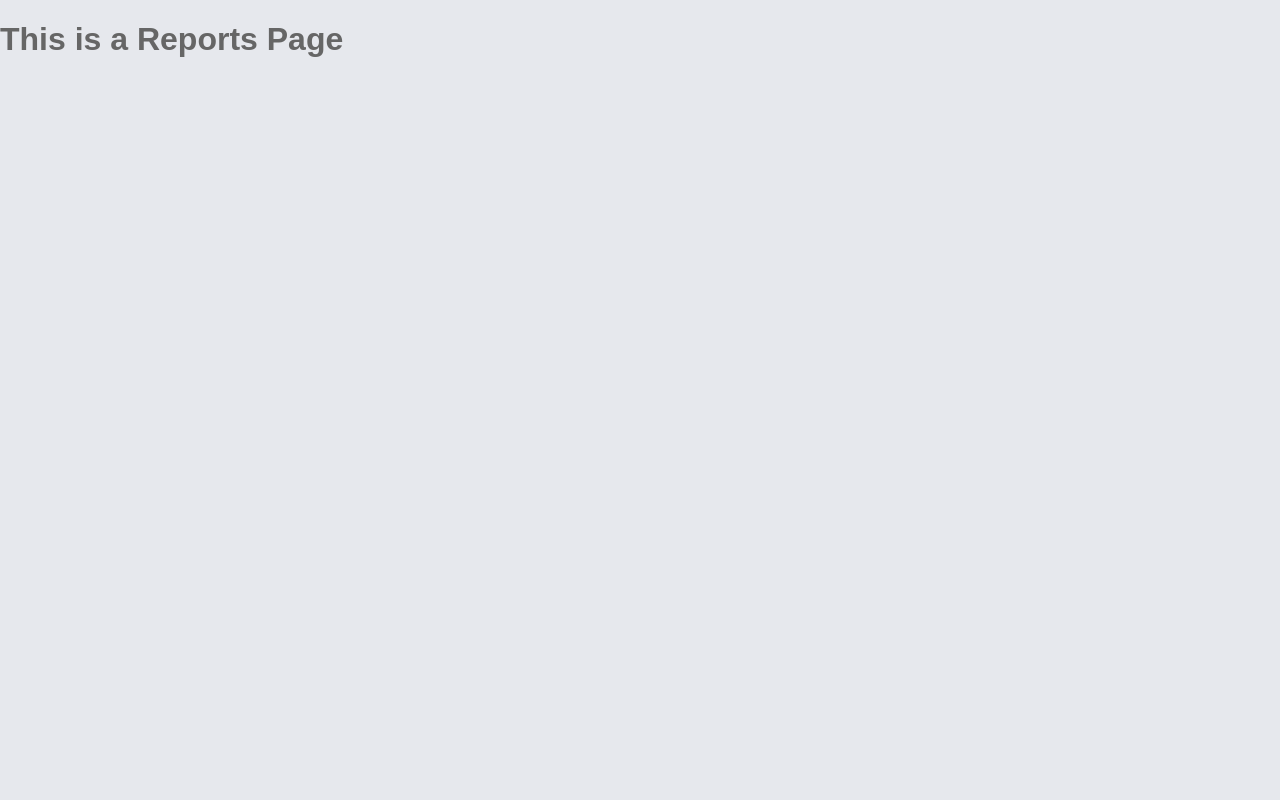
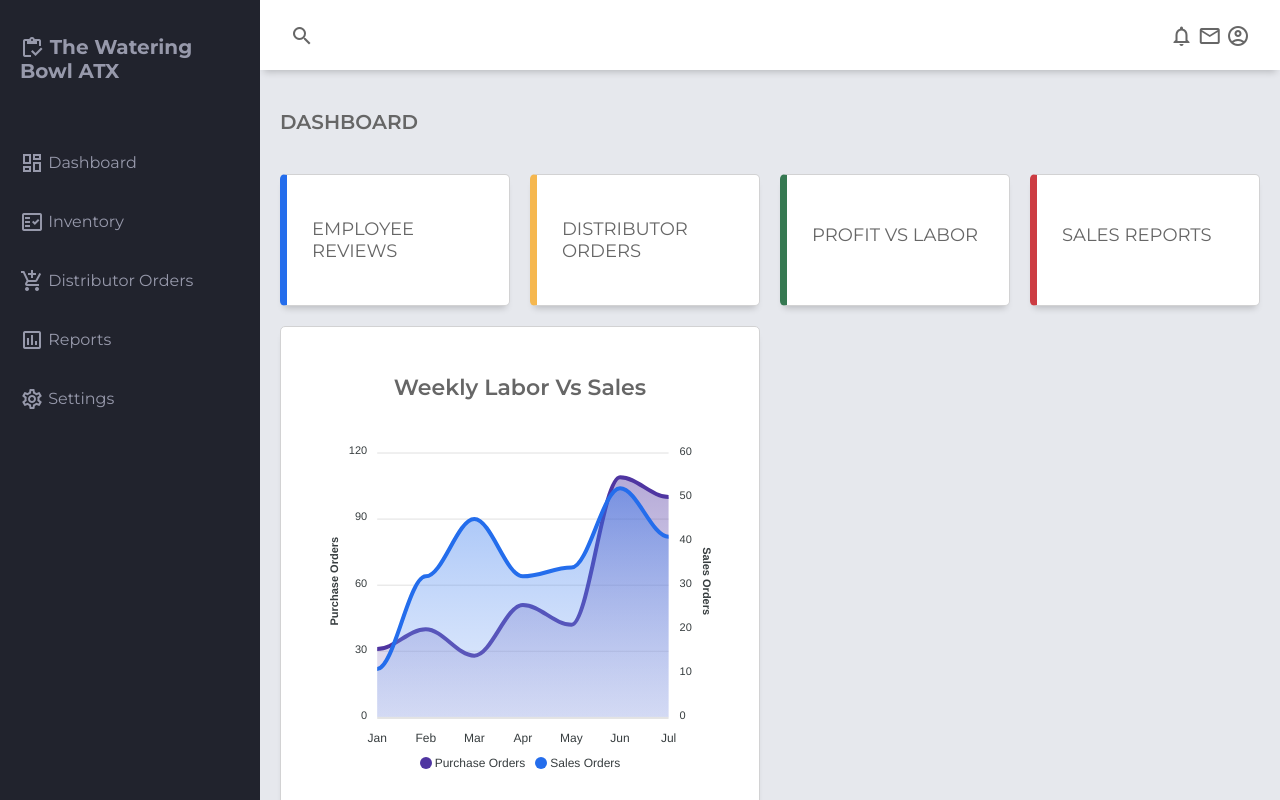
Before and after one commit to logankrieger317/thewateringbowlatx, a plain HTML site: page Reports.html in a window 1280 px wide. Drawn offline with nearby package versions, Linux system fonts and the light colour scheme.

Commit message:
Update Reports.html

```diff
--- a/Reports.html
+++ b/Reports.html
@@ -1,12 +1,151 @@
 <!DOCTYPE html>
-<html>
-<head>
-	<meta charset="utf-8">
-	<meta name="viewport" content="width=device-width, initial-scale=1">
-	<link rel="stylesheet" type="text/css" href="style.css">
-	<title></title>
-</head>
-<body>
-	<h1>This is a Reports Page</h1>
-</body>
+<html lang="en">
+  <head>
+    <meta charset="utf-8">
+    <meta name="viewport" content="width=device-width,initial-scale=1.0">
+    <title>Admin Dashboard</title>
+
+    <!-- Montserrat Font -->
+    <link href="https://fonts.googleapis.com/css2?family=Montserrat:wght@100;200;300;400;500;600;700;800;900&display=swap" rel="stylesheet">
+
+    <!-- Material Icons -->
+    <link href="https://fonts.googleapis.com/icon?family=Material+Icons+Outlined" rel="stylesheet">
+
+    <!-- Custom CSS -->
+    <link rel="stylesheet" href="style.css">
+  </head>
+  <body>
+    <div class="grid-container">
+
+      <!-- Header -->
+      <header class="header">
+        <div class="menu-icon" onclick="openSidebar()">
+          <span class="material-icons-outlined">menu</span>
+        </div>
+        <div class="header-left">
+          <span class="material-icons-outlined">search</span>
+        </div>
+        <div class="header-right">
+          <span class="material-icons-outlined">notifications</span>
+          <span class="material-icons-outlined">email</span>
+          <span class="material-icons-outlined">account_circle</span>
+        </div>
+      </header>
+      <!-- End Header -->
+
+      <!-- Sidebar -->
+      <aside id="sidebar">
+        <div class="sidebar-title">
+          <div class="sidebar-brand">
+            <span class="material-icons-outlined">inventory</span> The Watering Bowl ATX
+          </div>
+          <span class="material-icons-outlined" onclick="closeSidebar()">close</span>
+        </div>
+
+        <ul class="sidebar-list">
+          <li class="sidebar-list-item">
+            <a href="dashboard.html" target="_blank">
+              <span class="material-icons-outlined">dashboard</span> Dashboard
+            </a>
+          </li>
+          <!-- <li class="sidebar-list-item">
+            <a href="#" target="_blank">
+              <span class="material-icons-outlined">TEXT HERE</span> Products
+            </a>
+          </li> -->
+          <li class="sidebar-list-item">
+            <a href="Inventory.html" target="_blank">
+              <span class="material-icons-outlined">fact_check</span> Inventory
+            </a>
+          </li>
+          <li class="sidebar-list-item">
+            <a href="DistributorOrder.html" target="_blank">
+              <span class="material-icons-outlined">add_shopping_cart</span> Distributor Orders
+            </a>
+          </li>
+          <!-- <li class="sidebar-list-item">
+            <a href="#" target="_blank">
+              <span class="material-icons-outlined">shopping_cart</span> Sales Orders
+            </a>
+          </li> -->
+          <li class="sidebar-list-item">
+            <a href="Reports.html" target="_blank">
+              <span class="material-icons-outlined">poll</span> Reports
+            </a>
+          </li>
+          <li class="sidebar-list-item">
+            <a href="Settings.html" target="_blank">
+              <span class="material-icons-outlined">settings</span> Settings
+            </a>
+          </li>
+        </ul>
+      </aside>
+      <!-- End Sidebar -->
+
+      <!-- Main -->
+      <main class="main-container">
+        <div class="main-title">
+          <p class="font-weight-bold">DASHBOARD</p>
+        </div>
+
+        <div class="main-cards">
+
+          <div class="card">
+            <div class="card-inner">
+              <p class="text-primary">EMPLOYEE REVIEWS</p>
+              <span class="material-icons-outlined text-blue"></span>
+            </div>
+            <span class="text-primary font-weight-bold"></span>
+          </div>
+
+          <div class="card">
+            <div class="card-inner">
+              <p class="text-primary">DISTRIBUTOR ORDERS</p>
+              <span class="material-icons-outlined text-orange"></span>
+            </div>
+            <span class="text-primary font-weight-bold"></span>
+          </div>
+
+          <div class="card">
+            <div class="card-inner">
+              <p class="text-primary">PROFIT VS LABOR</p>
+              <span class="material-icons-outlined text-green"></span>
+            </div>
+            <span class="text-primary font-weight-bold"></span>
+          </div>
+
+          <div class="card">
+            <div class="card-inner">
+              <p class="text-primary">SALES REPORTS</p>
+              <span class="material-icons-outlined text-red"></span>
+            </div>
+            <span class="text-primary font-weight-bold"></span>
+          </div>
+
+        </div>
+
+        <div class="charts">
+
+          <!-- <div class="charts-card">
+            <p class="chart-title">Top 5 Products</p>
+            <div id="bar-chart"></div>
+          </div> -->
+
+          <div class="charts-card">
+            <p class="chart-title">Weekly Labor Vs Sales</p>
+            <div id="area-chart"></div>
+          </div>
+
+        </div>
+      </main>
+      <!-- End Main -->
+
+    </div>
+
+    <!-- Scripts -->
+    <!-- ApexCharts -->
+    <script src="https://cdnjs.cloudflare.com/ajax/libs/apexcharts/3.35.3/apexcharts.min.js"></script>
+    <!-- Custom JS -->
+    <script src="script.js"></script>
+  </body>
 </html>
```
